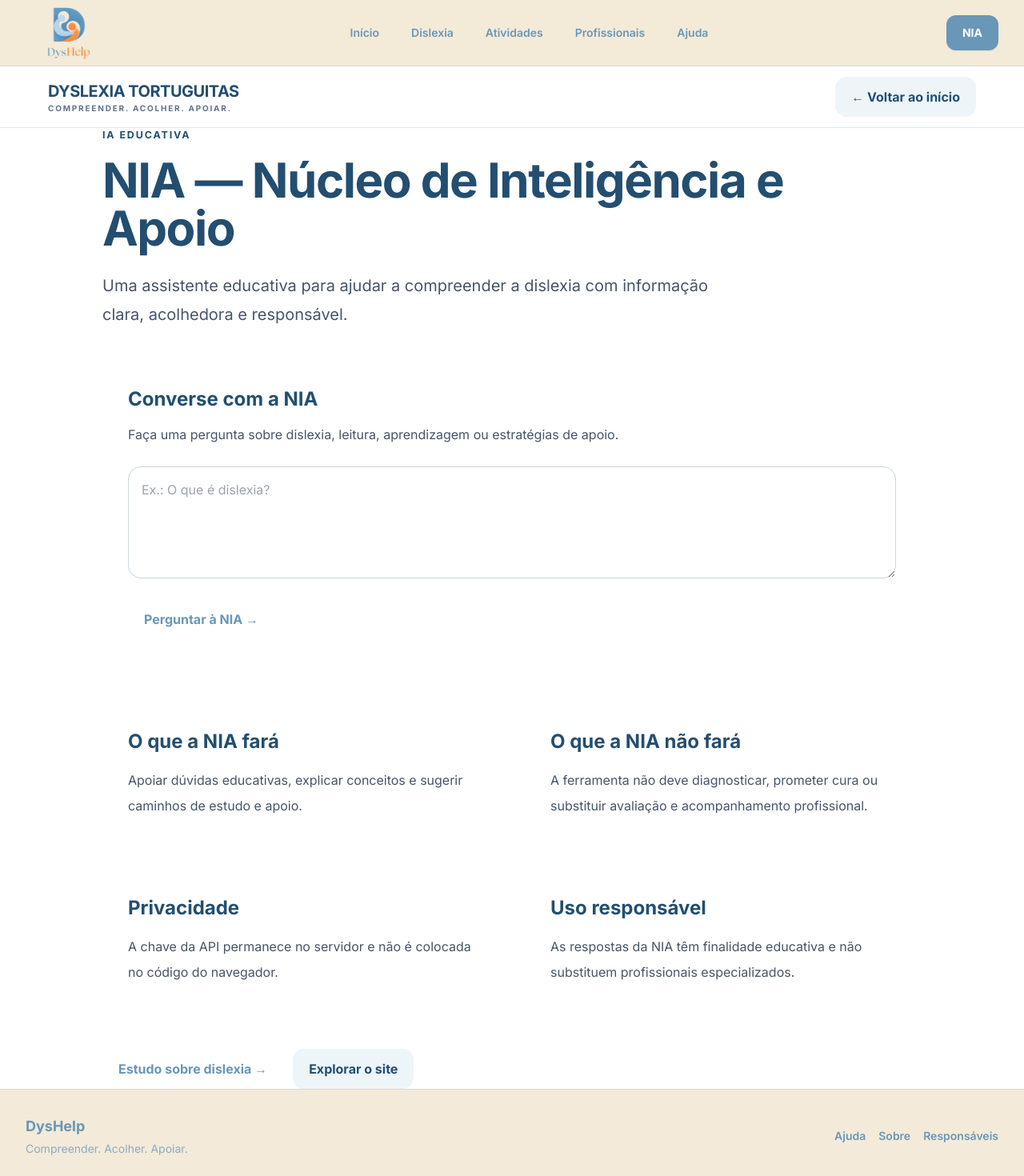
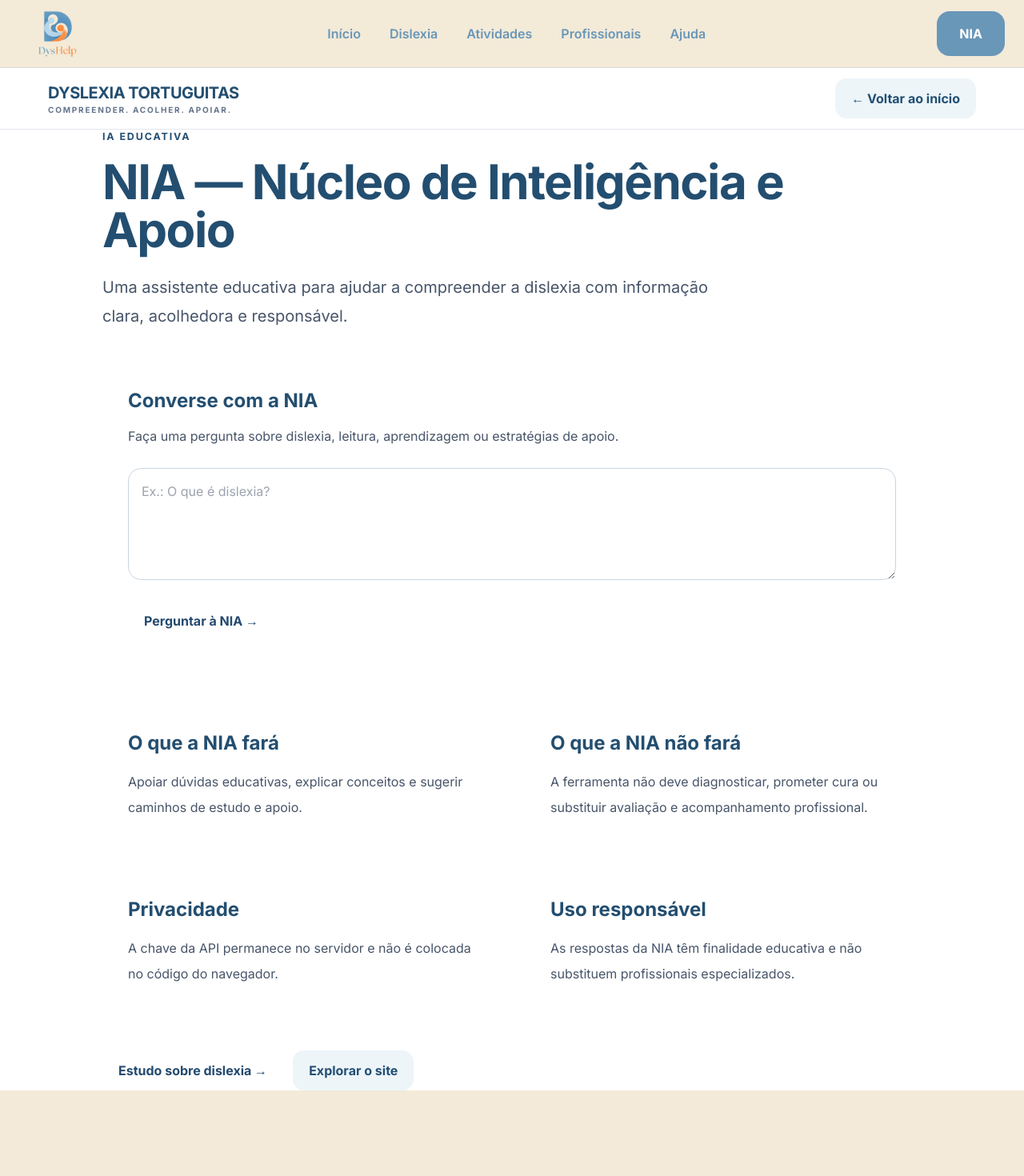
Before and after one commit to bernardowoldam-commits/Dyslexia-PxP, a Next.js app: page /nia in a window 1280 px wide. Shown: the top 1470 px of the page at 80% size. After the commit the page ends 1363 px from the top, so only its background shows below. Built offline with nearby package versions, Linux system fonts and the light colour scheme.

Commit message:
Update layout.tsx

```diff
--- a/app/layout.tsx
+++ b/app/layout.tsx
@@ -1,10 +1,12 @@
 import type { Metadata } from "next";
+import Image from "next/image";
+import Link from "next/link";
 import "./globals.css";
 
 export const metadata: Metadata = {
   title: "DysHelp",
   description:
-    "Compreender, acolher e apoiar pessoas com dislexia e suas redes de apoio.",
+    "Informação, acolhimento e apoio para pessoas com dislexia, famílias e profissionais.",
 };
 
 export default function RootLayout({
@@ -14,116 +16,122 @@ export default function RootLayout({
 }>) {
   return (
     <html lang="pt-BR">
-      <body className="min-h-screen bg-[#F3EAD9] text-[#6997B8] antialiased">
+      <body className="bg-[#F3EAD9] text-[#244A6F] antialiased">
         <header className="sticky top-0 z-50 border-b border-[#6997B8]/20 bg-[#F3EAD9]/95 backdrop-blur">
-          <div className="mx-auto flex min-h-[82px] w-full max-w-7xl items-center justify-between gap-6 px-5 sm:px-8">
+          <div className="mx-auto flex min-h-[84px] max-w-7xl items-center justify-between px-6">
 
             {/* LOGO */}
-            <a
+            <Link
               href="/"
-              className="flex shrink-0 items-center"
+              className="flex items-center gap-3 shrink-0"
               aria-label="DysHelp - página inicial"
             >
-              <img
-                src="/DISLEXIA%20%281%29.png"
+              <Image
+                src="/DISLEXIA (1).png"
                 alt="DysHelp"
-                className="h-16 w-auto object-contain sm:h-[72px]"
+                width={64}
+                height={64}
+                priority
+                className="h-16 w-auto object-contain"
               />
-            </a>
+            </Link>
 
-            {/* NAVEGAÇÃO */}
+            {/* NAVEGAÇÃO PRINCIPAL */}
             <nav
+              className="hidden items-center gap-9 md:flex"
               aria-label="Navegação principal"
-              className="hidden items-center gap-2 md:flex"
             >
-              <a
+              <Link
                 href="/"
-                className="rounded-xl px-4 py-3 text-sm font-semibold text-[#6997B8] transition hover:bg-[#BAD8E8]/50"
+                className="font-semibold text-[#6997B8] transition hover:text-[#F3A05B]"
               >
                 Início
-              </a>
+              </Link>
 
-              <a
+              <Link
                 href="/estudo/dislexia"
-                className="rounded-xl px-4 py-3 text-sm font-semibold text-[#6997B8] transition hover:bg-[#BAD8E8]/50"
+                className="font-semibold text-[#6997B8] transition hover:text-[#F3A05B]"
               >
                 Dislexia
-              </a>
+              </Link>
 
-              <a
+              <Link
                 href="/atividades"
-                className="rounded-xl px-4 py-3 text-sm font-semibold text-[#6997B8] transition hover:bg-[#BAD8E8]/50"
+                className="font-semibold text-[#6997B8] transition hover:text-[#F3A05B]"
               >
                 Atividades
-              </a>
+              </Link>
 
-              <a
+              <Link
                 href="/profissionais"
-                className="rounded-xl px-4 py-3 text-sm font-semibold text-[#6997B8] transition hover:bg-[#BAD8E8]/50"
+                className="font-semibold text-[#6997B8] transition hover:text-[#F3A05B]"
               >
                 Profissionais
-              </a>
+              </Link>
 
-              <a
+              <Link
                 href="/ajuda"
-                className="rounded-xl px-4 py-3 text-sm font-semibold text-[#6997B8] transition hover:bg-[#BAD8E8]/50"
+                className="font-semibold text-[#6997B8] transition hover:text-[#F3A05B]"
               >
                 Ajuda
-              </a>
+              </Link>
             </nav>
 
-            {/* BOTÃO NIA */}
-            <a
+            {/* NIA */}
+            <Link
               href="/nia"
-              className="rounded-xl bg-[#6997B8] px-4 py-3 text-sm font-bold text-white shadow-sm transition hover:bg-[#527f9f] sm:px-5"
+              className="rounded-2xl bg-[#6997B8] px-7 py-4 font-bold text-white transition hover:bg-[#F3A05B]"
             >
               NIA
-            </a>
+            </Link>
+          </div>
+
+          {/* NAVEGAÇÃO MOBILE */}
+          <div className="border-t border-[#6997B8]/15 md:hidden">
+            <nav
+              className="mx-auto flex max-w-7xl gap-5 overflow-x-auto px-6 py-3"
+              aria-label="Navegação móvel"
+            >
+              <Link
+                href="/"
+                className="whitespace-nowrap font-semibold text-[#6997B8]"
+              >
+                Início
+              </Link>
+
+              <Link
+                href="/estudo/dislexia"
+                className="whitespace-nowrap font-semibold text-[#6997B8]"
+              >
+                Dislexia
+              </Link>
+
+              <Link
+                href="/atividades"
+                className="whitespace-nowrap font-semibold text-[#6997B8]"
+              >
+                Atividades
+              </Link>
+
+              <Link
+                href="/profissionais"
+                className="whitespace-nowrap font-semibold text-[#6997B8]"
+              >
+                Profissionais
+              </Link>
+
+              <Link
+                href="/ajuda"
+                className="whitespace-nowrap font-semibold text-[#6997B8]"
+              >
+                Ajuda
+              </Link>
+            </nav>
           </div>
         </header>
 
         {/* CONTEÚDO DAS PÁGINAS */}
-        <main className="min-h-[calc(100vh-82px)]">
-          {children}
-        </main>
-
-        {/* RODAPÉ */}
-        <footer className="border-t border-[#6997B8]/20 bg-[#F3EAD9]">
-          <div className="mx-auto flex w-full max-w-7xl flex-col gap-4 px-5 py-8 sm:px-8 md:flex-row md:items-center md:justify-between">
-            <div>
-              <p className="text-lg font-bold text-[#6997B8]">
-                DysHelp
-              </p>
-
-              <p className="mt-1 text-sm text-[#6997B8]/75">
-                Compreender. Acolher. Apoiar.
-              </p>
-            </div>
-
-            <div className="flex flex-wrap gap-4 text-sm">
-              <a
-                href="/ajuda"
-                className="font-semibold text-[#6997B8] hover:underline"
-              >
-                Ajuda
-              </a>
-
-              <a
-                href="/sobre"
-                className="font-semibold text-[#6997B8] hover:underline"
-              >
-                Sobre
-              </a>
-
-              <a
-                href="/responsaveis"
-                className="font-semibold text-[#6997B8] hover:underline"
-              >
-                Responsáveis
-              </a>
-            </div>
-          </div>
-        </footer>
+        <main>{children}</main>
       </body>
     </html>
   );
```
